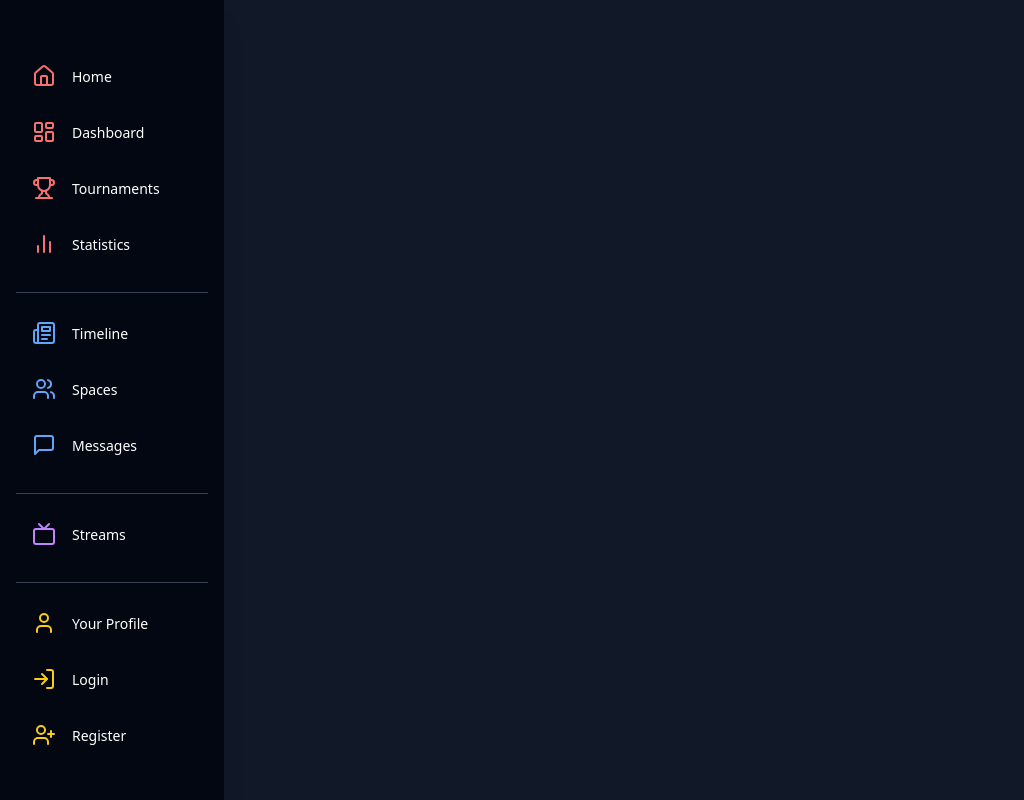
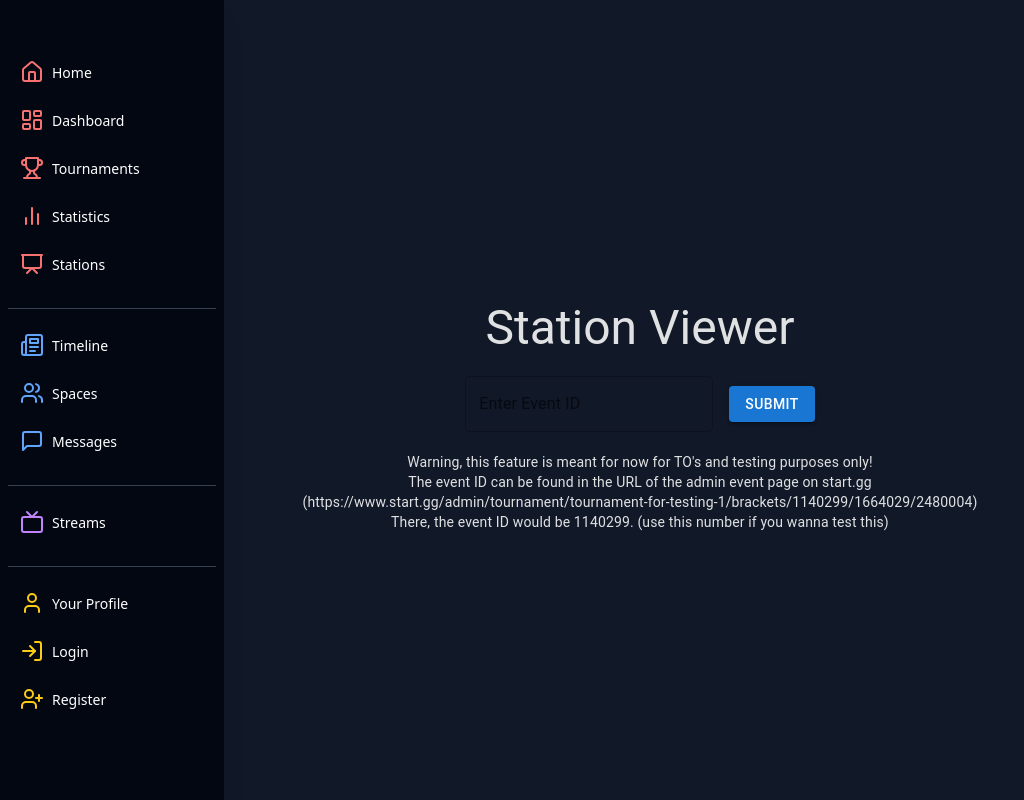
Before and after one commit to FlowXII/Shobu, a React (Vite) app in the folder front/: page /station-viewer in a window 1280 px wide. Shown: the whole page, without its empty margins (0-1024 px from the left). Built offline with nearby package versions, Linux system fonts and the light colour scheme.

Commit message:
tentatitve station viewer changes

```diff
--- a/front/package.json
+++ b/front/package.json
@@ -10,7 +10,10 @@
     "preview": "vite preview"
   },
   "dependencies": {
+    "@emotion/react": "^11.13.3",
+    "@emotion/styled": "^11.13.0",
     "@material-tailwind/react": "^2.1.10",
+    "@mui/material": "^6.1.1",
     "axios": "^1.7.7",
     "framer-motion": "^11.5.5",
     "lucide-react": "^0.446.0",
--- a/front/src/App.jsx
+++ b/front/src/App.jsx
@@ -6,6 +6,7 @@ import Login from './pages/Login';
 import Register from './pages/Register';
 import TournamentCreationForm from './pages/CreateTournament';
 import UpcomingTournaments from './pages/UpcomingTournaments';  // Import the new component
+import StationViewer from './pages/StationViewer';  // Import the StationViewer component
 
 function App() {
     return (
@@ -18,7 +19,8 @@ function App() {
                         <Route path="/login" element={<Login />} />
                         <Route path="/register" element={<Register />} />
                         <Route path="/create" element={<TournamentCreationForm />} />
-                        <Route path="/upcoming" element={<UpcomingTournaments/>} />
+                        <Route path="/upcoming" element={<UpcomingTournaments />} />
+                        <Route path="/station-viewer" element={<StationViewer />} />  {/* Add the route for StationViewer */}
                     </Routes>
                 </div>
             </div>
--- a/front/src/components/Sidebar.jsx
+++ b/front/src/components/Sidebar.jsx
@@ -1,6 +1,6 @@
 import React, { useState } from 'react';
 import { Typography } from "@material-tailwind/react";
-import { Home, Trophy, LogIn, UserPlus, Menu, LayoutDashboard, User, MessageSquare, Tv, BarChart2, Users, Newspaper } from "lucide-react";
+import { Home, Trophy, LogIn, UserPlus, Menu, LayoutDashboard, User, MessageSquare, Tv, BarChart2, Users, Newspaper, Presentation } from "lucide-react"; // Import the Station icon
 import { Link } from 'react-router-dom';
 
 const Sidebar = () => {
@@ -19,6 +19,7 @@ const Sidebar = () => {
     { name: 'Dashboard', icon: LayoutDashboard, color: 'text-red-400', hoverColor: 'hover:bg-red-800', path: '/dashboard' },
     { name: 'Tournaments', icon: Trophy, color: 'text-red-400', hoverColor: 'hover:bg-red-800', path: '/upcoming' },
     { name: 'Statistics', icon: BarChart2, color: 'text-red-400', hoverColor: 'hover:bg-red-800', path: '/statistics' },
+    { name: 'Stations', icon: Presentation, color: 'text-red-400', hoverColor: 'hover:bg-red-800', path: '/station-viewer' }, // New Stations item
   ];
 
   const sidebarStreamsItems = [
@@ -36,14 +37,12 @@ const Sidebar = () => {
       <Link
         key={index}
         to={item.path}
-        className={`flex items-center px-4 py-3 mb-2 cursor-pointer ${item.hoverColor} rounded-md transition-colors`}
+        className={`flex items-center px-3 py-2 mb-2 cursor-pointer ${item.hoverColor} rounded-md transition-colors`}
       >
-        <item.icon size={24} className={`mr-4 ${item.color}`} />
+        <item.icon size={24} className={`mr-2 ${item.color}`} /> {/* Increased size and removed opacity transition */}
         <Typography
           variant="small"
-          className={`font-medium ${
-            isOpen ? 'opacity-100' : 'opacity-0 lg:opacity-100'
-          } transition-opacity duration-300`}
+          className={`font-medium ${isOpen ? 'opacity-100' : 'opacity-0 lg:opacity-100'} transition-opacity duration-300`}
         >
           {item.name}
         </Typography>
@@ -67,7 +66,7 @@ const Sidebar = () => {
           isOpen ? 'w-56' : 'w-16'
         } lg:w-56 transition-all duration-300 ease-in-out z-40`}
       >
-        <div className="flex flex-col h-full py-8 px-4 mt-5 space-y-4">
+        <div className="flex flex-col h-full py-8 px-2 mt-5 space-y-4"> {/* Reduced padding */}
           <div>{renderSidebarItems(sidebarEssentialItems)}</div>
           <hr className="border-gray-700 my-2" />
           <div>{renderSidebarItems(sidebarSocialItems)}</div>
--- a/front/src/pages/StationViewer.jsx
+++ b/front/src/pages/StationViewer.jsx
@@ -0,0 +1,146 @@
+import React, { useState, useEffect } from 'react';
+import {
+  Card,
+  CardContent,
+  Typography,
+  Grid,
+  Box,
+  TextField,
+  Button,
+  CircularProgress,
+  Container
+} from '@mui/material';
+
+const REFRESH_INTERVAL = 5000;
+
+function StationViewer() {
+  const [eventId, setEventId] = useState('');
+  const [submittedEventId, setSubmittedEventId] = useState(null);
+  const [tournamentData, setTournamentData] = useState(null);
+
+  useEffect(() => {
+    if (submittedEventId) {
+      const interval = setInterval(() => {
+        fetchTournaments();
+      }, REFRESH_INTERVAL);
+
+      return () => clearInterval(interval);
+    }
+  }, [submittedEventId]);
+
+  const url = `${import.meta.env.VITE_API_BASE_URL}/stations/${submittedEventId}`;
+  console.log(url);
+
+  const fetchTournaments = async () => {
+    try {
+      const response = await fetch(url);
+      console.log('Submitted event ID:', submittedEventId);
+      console.log('Response status:', response.status);
+
+      if (!response.ok) {
+        throw new Error(`HTTP error! Status: ${response.status}`);
+      }
+
+      const data = await response.json();
+      console.log('Response data:', data);
+
+      if (!data.data || !data.data.event || !data.data.event.sets || !data.data.event.sets.nodes) {
+        throw new Error('Unexpected data structure from API');
+      }
+
+      setTournamentData(data.data);
+    } catch (error) {
+      console.error('Error fetching tournaments:', error.message);
+      setTournamentData(null);
+    }
+  };
+
+  const handleSubmit = (e) => {
+    e.preventDefault();
+    setSubmittedEventId(eventId);
+    setEventId('');
+    console.log('Submitted event ID:', eventId);
+  };
+
+  return (
+    <Container sx={{ mt: 4 }}>
+      {!submittedEventId ? (
+        <Box sx={{ textAlign: 'center' }}>
+          <Typography variant='h3' gutterBottom>Station Viewer</Typography>
+          <form onSubmit={handleSubmit} style={{ margin: '20px 0', display: 'flex', justifyContent: 'center', alignItems: 'center' }}>
+            <Grid container spacing={2} alignItems="center" justifyContent="center">
+              <Grid item>
+                <TextField
+                  label="Enter Event ID"
+                  value={eventId}
+                  onChange={(e) => setEventId(e.target.value)}
+                  variant="outlined"
+                />
+              </Grid>
+              <Grid item>
+                <Button type="submit" variant="contained" color="primary">Submit</Button>
+              </Grid>
+            </Grid>
+          </form>
+          <Typography variant="body2" sx={{ mt: 1 }}>
+            Warning, this feature is meant for now for TO's and testing purposes only! <br />
+            The event ID can be found in the URL of the admin event page on start.gg <br />
+            (https://www.start.gg/admin/tournament/tournament-for-testing-1/brackets/1140299/1664029/2480004)<br />
+            There, the event ID would be 1140299. (use this number if you wanna test this)
+          </Typography>
+        </Box>
+      ) : (
+        <Box sx={{ textAlign: 'center' }}>
+          <Typography variant='h4' gutterBottom>Station Viewer</Typography>
+          <Typography variant="h5" gutterBottom>
+            Current Matches:
+          </Typography>
+          {tournamentData === null ? (
+            <CircularProgress />
+          ) : (
+            tournamentData.event && tournamentData.event.sets && tournamentData.event.sets.nodes ? (
+              <Grid container spacing={2} sx={{ mt: 2 }}>
+                {tournamentData.event.sets.nodes.map(({ id, state, station, slots }) => (
+                  <Grid item xs={12} sm={6} md={4} lg={3} key={id}>
+                    <Card sx={{ borderColor: state === 2 ? 'white' : state === 6 ? 'orange' : 'inherit', borderWidth: 2, borderStyle: 'solid' }}>
+                      <CardContent>
+                        <Typography variant="h4" component="div">
+                          Station {station.number}
+                        </Typography>
+                        <Typography variant="h6" component="div" sx={{ color: state === 6 ? 'orange' : 'inherit' }}>
+                          {state === 2 ? 'Ongoing' : 'Called'}
+                        </Typography>
+                        <Box sx={{ display: 'flex', flexDirection: 'column', alignItems: 'center', gap: 2, mt: 2 }}>
+                          <Card sx={{ width: '100%', bgcolor: '#102385', color: 'white' }}>
+                            <CardContent>
+                              <Typography variant="h6">
+                                {slots[0]?.entrant?.name || 'TBD'}
+                              </Typography>
+                            </CardContent>
+                          </Card>
+                          <Card sx={{ width: '100%', bgcolor: '#102385', color: 'white' }}>
+                            <CardContent>
+                              <Typography variant="h6">
+                                {slots[1]?.entrant?.name || 'TBD'}
+                              </Typography>
+                            </CardContent>
+                          </Card>
+                        </Box>
+                      </CardContent>
+                    </Card>
+                  </Grid>
+                ))}
+              </Grid>
+            ) : (
+              <Typography variant="body1">
+                No data available for this event.
+              </Typography>
+            )
+          )}
+        </Box>
+      )}
+    </Container>
+  );
+}
+
+export default StationViewer;
```
Also changed, not shown: 1 other file (tests, documents, lock files or other folders).
